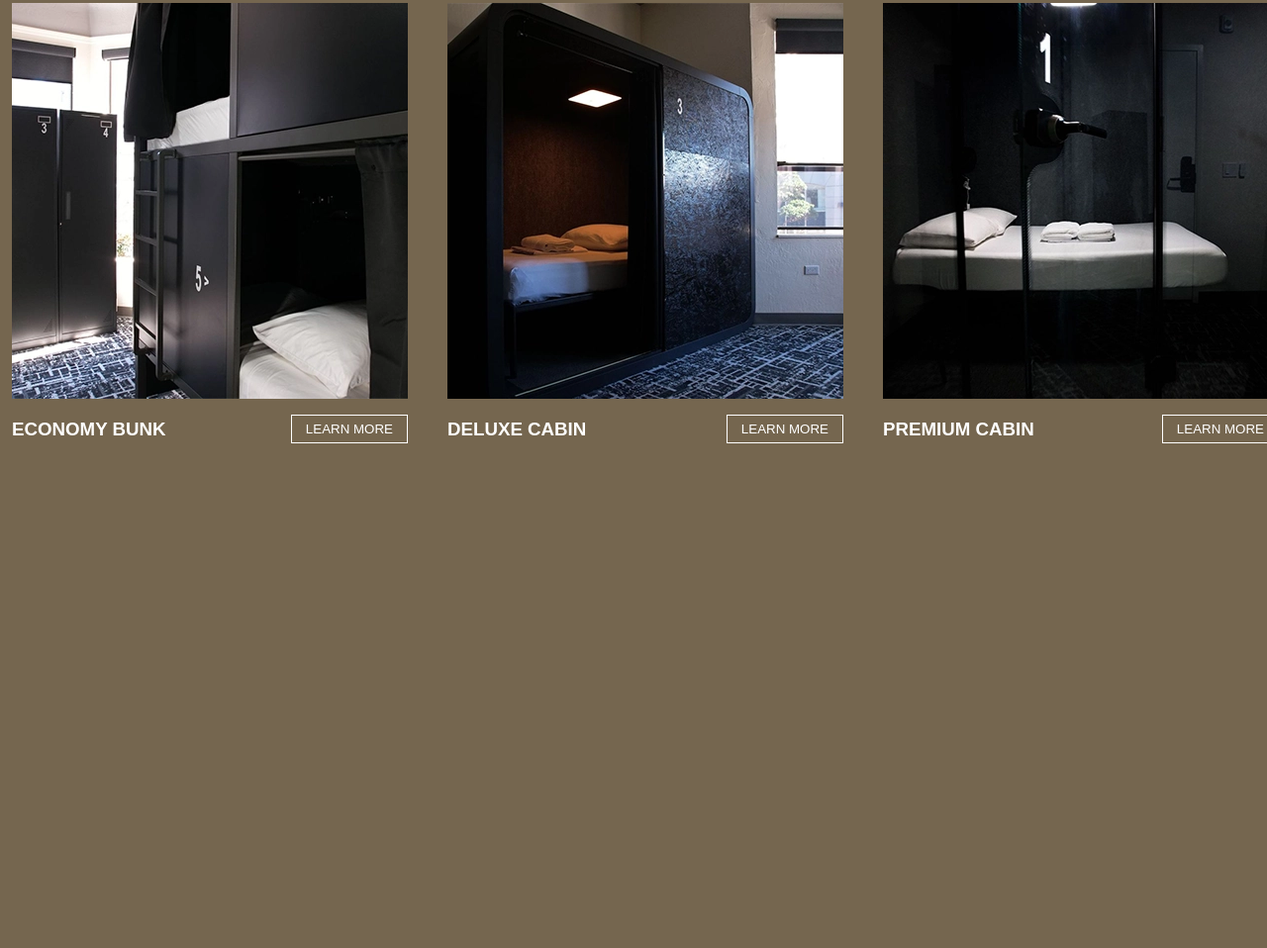
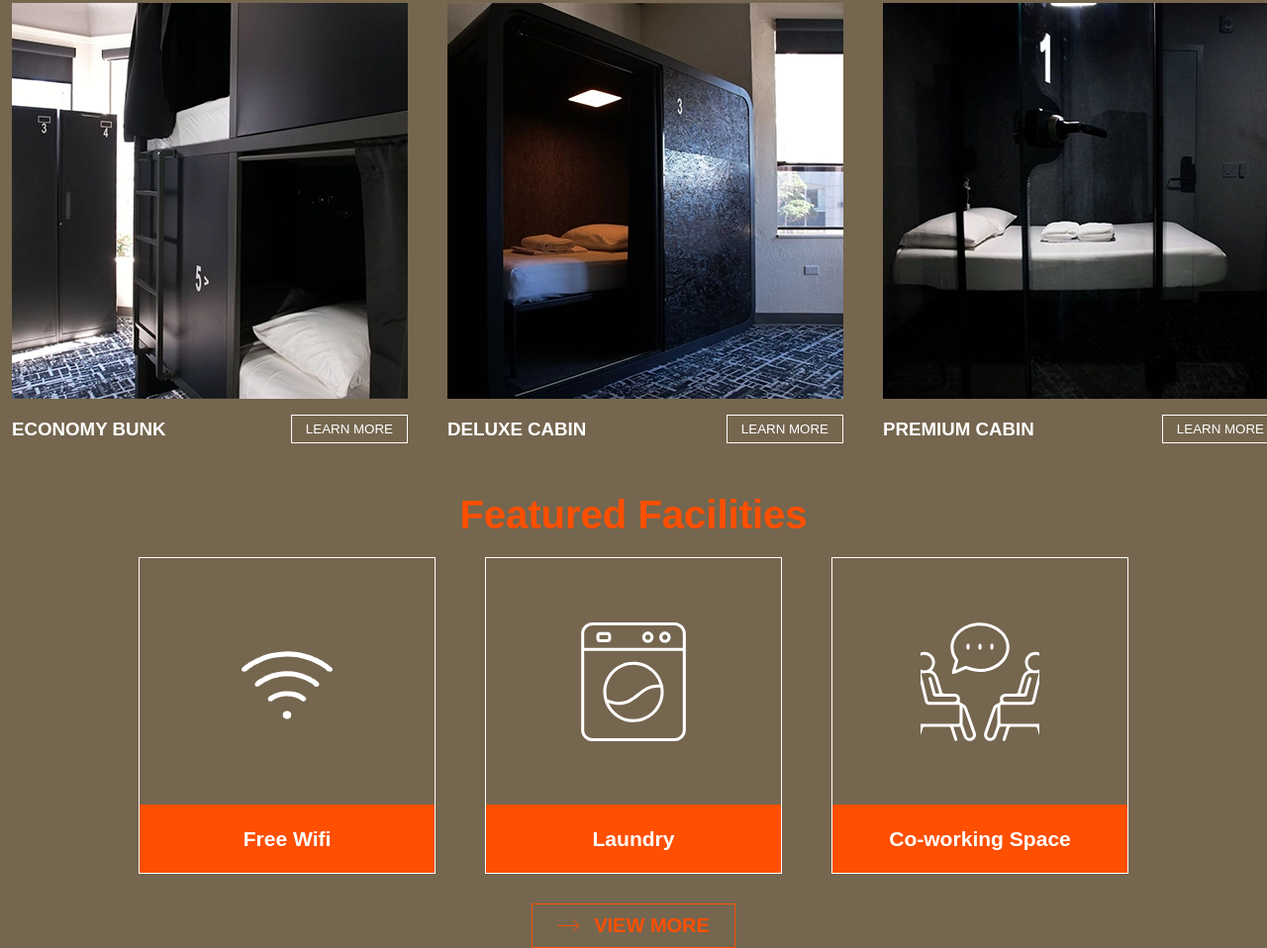
Before and after one commit to vm9036/task-our-rooms, a plain HTML site: page index.html in a window 1280 px wide. Shown: the part 227-1185 px from the top of the page at 99% size. Before the commit the page ends 800 px from the top, so only its background shows below. Drawn offline with Linux system fonts and the light colour scheme.

Commit message:
index.html

```diff
--- a/index.html
+++ b/index.html
@@ -63,6 +63,45 @@
             </div>
         </div>
     </section>
+
+    <section class="featured_facilities">
+        <div class="container">
+            <div class="featured_facilities_heading">
+                <h2>Featured Facilities</h2>
+            </div>
+
+            <div class="boxes">
+                <div class="main_box">
+                    <div class="box">
+                            <img src="assets/img/Wifi.svg" alt="restaurant">
+                    </div>
+                    <div class="box_content">
+                        <h3>Free Wifi</h3>
+                    </div>
+                </div>
+                <div class="main_box">
+                    <div class="box">
+                            <img src="assets/img/laundry.svg" alt="restaurant">
+                    </div>
+                    <div class="box_content">
+                        <h3>Laundry</h3>
+                    </div>
+                </div>
+                <div class="main_box">
+                    <div class="box">
+                            <img src="assets/img/co-working-place.svg" alt="restaurant">
+                    </div>
+                    <div class="box_content">
+                        <h3>Co-working Space</h3>
+                    </div>
+                </div>
+            </div>
+
+            <div class="btn">
+                <button><img src="assets/img/color-arrow.svg" alt="arrow">&nbsp;&nbsp;view more</button>
+            </div>
+        </div>
+    </section>
 </body>
 
 </html>
```
